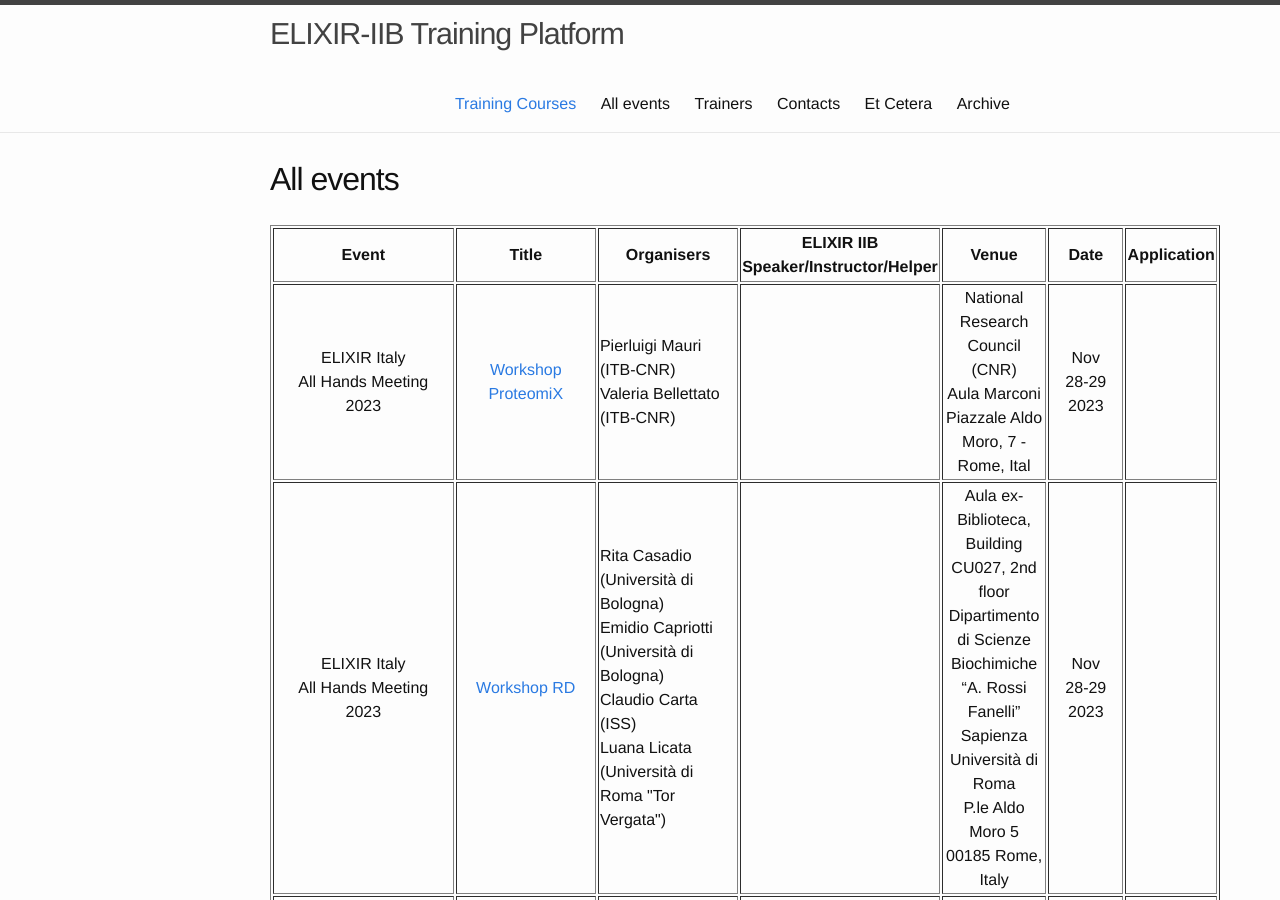
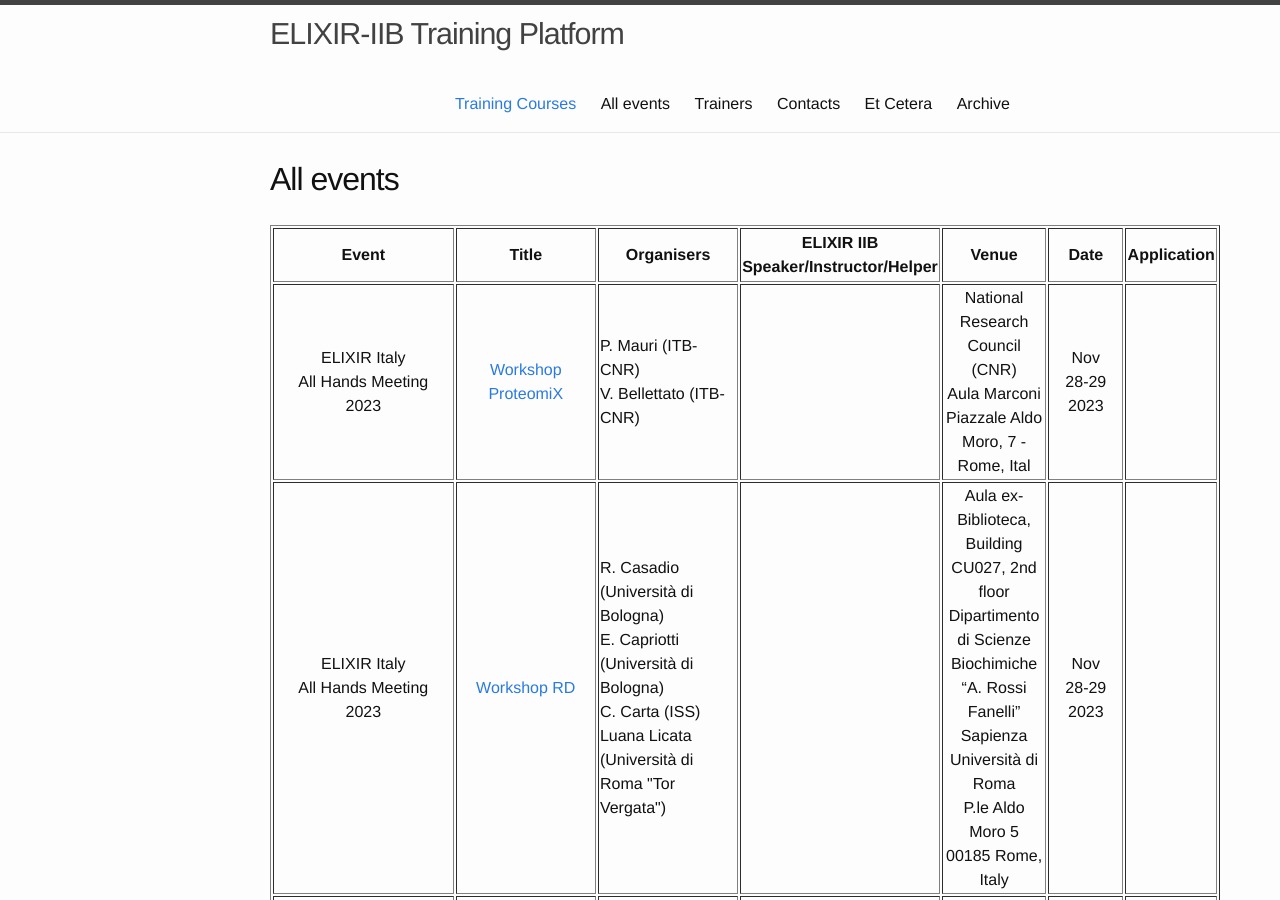
Before and after one commit to ELIXIR-IIB-training/website, a Jekyll site: the page built from _pages/01-all_events.md, in a window 1280 px wide and 900 px high. Built offline with Jekyll 4.4.1, drawn with Linux system fonts in a browser that asks for light colours.

Commit message:
Update 01-all_events.md

```diff
--- a/_pages/01-all_events.md
+++ b/_pages/01-all_events.md
@@ -20,7 +20,7 @@ permalink: /all_events/
 <tr>
    <td height="50" align="center">ELIXIR Italy <br> All Hands Meeting <br>2023<br></td>
    <td height="50" width="220" align="center"><a href="https://elixir-iib-training.github.io/website/2023/11/28/ProteomiX.html">Workshop ProteomiX</a></td>
-   <td height="50" width="150">Pierluigi Mauri (ITB-CNR) <br>Valeria Bellettato (ITB-CNR) <br></td>
+   <td height="50" width="150">P. Mauri (ITB-CNR) <br>V. Bellettato (ITB-CNR) <br></td>
    <td height="50" width="150"></td>
    <td height="50" align="center">National Research Council (CNR) <br>Aula Marconi Piazzale Aldo Moro, 7 - Rome, Ital<br></td>
    <td height="50" width="75" align="center">Nov<br>28-29<br>2023</td>
@@ -29,7 +29,7 @@ permalink: /all_events/
 <tr>
    <td height="50" align="center">ELIXIR Italy <br> All Hands Meeting <br>2023<br></td>
    <td height="50" width="220" align="center"><a href="https://elixir-iib-training.github.io/website/2023/11/28/Workshop_RD.html">Workshop RD</a></td>
-   <td height="50" width="150">Rita Casadio (Università di Bologna)<br>Emidio Capriotti (Università di Bologna)<br>Claudio Carta (ISS)<br>Luana Licata (Università di Roma "Tor Vergata")<br></td>
+   <td height="50" width="150">R. Casadio (Università di Bologna)<br>E. Capriotti (Università di Bologna)<br>C. Carta (ISS)<br>Luana Licata (Università di Roma "Tor Vergata")<br></td>
    <td height="50" width="150"></td>
    <td height="50" align="center">Aula ex-Biblioteca, Building CU027, 2nd floor<br>Dipartimento di Scienze Biochimiche “A. Rossi Fanelli”<br>Sapienza Università di Roma<br>P.le Aldo Moro 5  <br>00185 Rome, Italy<br></td>
    <td height="50" width="75" align="center">Nov<br>28-29<br>2023</td>
```
